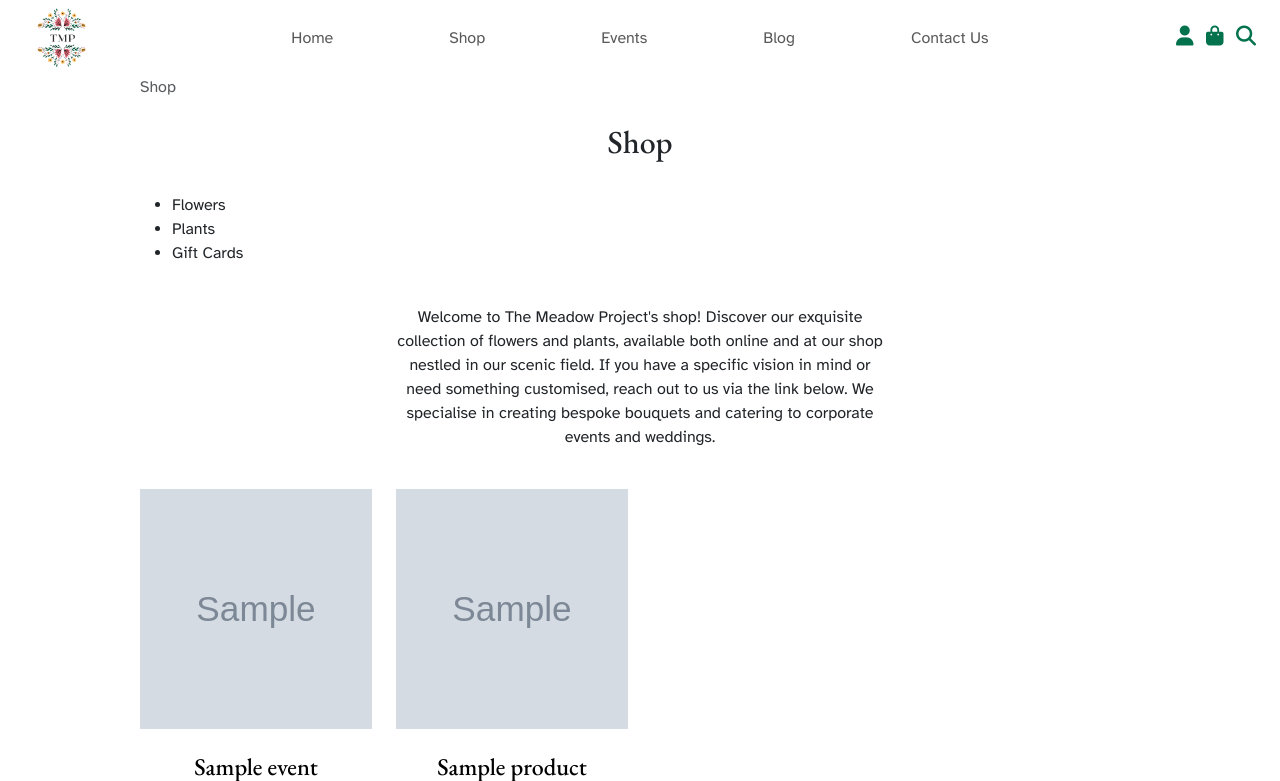
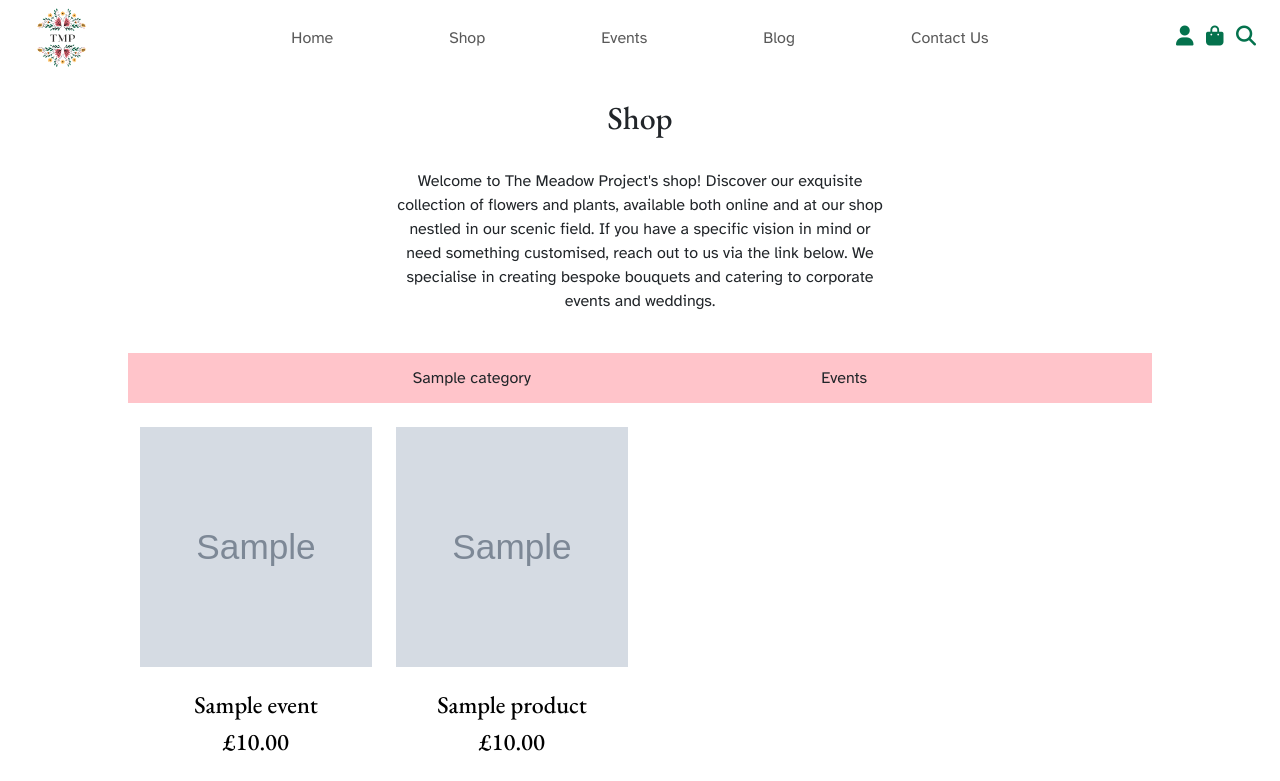
Before and after one commit to kosamad/the-meadow-project, a Django app: page /shop/ in a window 1280 px wide. Shown: the top 781 px of the page. After the commit the page ends 751 px from the top, so only its background shows below. Run offline with Django 3.2, Linux system fonts and the light colour scheme; tables that the repository leaves empty hold one stand-in row (values such as "Sample post"); grey boxes marked "Sample" are stand-in pictures; some libraries are stand-ins or nearby versions.

Commit message:
Shop sub nav menu auto generated and formatted.

```diff
--- a/shop/templates/shop/shop.html
+++ b/shop/templates/shop/shop.html
@@ -11,38 +11,14 @@
 
 {% block content %}
 <div class="container">
-    <row class="mt-4 mb-4">
-        <nav aria-label="breadcrumb">
-            <ol class="breadcrumb">
-              <li class="breadcrumb-item active" aria-current="page">Shop</li>
-            </ol>
-          </nav>
-    </row>
 
+    <!-- Page Title - Shop -->
     <div class="row mt-4 mb-4">
         <div class="col-12 text-center">
             <h2>Shop</h2>
         </div>
     </div>
-
-    <div class="row">
-        <div class="col-8">
-            <!-- use filter function/ for loop on categories of products to render the options and display here -->
-            <ul>
-                <li class="nav-item">
-                    <a href="{% url 'home' %}" class="nav-link main-logo-link">Flowers</a>
-                </li>
-                <li class="nav-item">
-                    <a href="#" class="nav-link">Plants</a>
-                </li>
-                <li class="nav-item">
-                    <a href="#" class="nav-link">Gift Cards</a>
-                </li>
-            </ul>
-        </div>
-
-    </div>
-
+    <!-- Introduction -->
     <div class="row text-center align-items-center justify-content-center mt-4 mb-4">
         <div class="col-12 col-md-9 col-lg-6">
             <p>
@@ -51,6 +27,22 @@
                 you have a specific vision in mind or need something customised, reach out to us via the link below. We
                 specialise in creating bespoke bouquets and catering to corporate events and weddings.
             </p>
+        </div>
+    </div>
+    <!-- Sub Nav menu for user product filtering -->
+    <div class="row justify-content-center bg-sub-menu mb-4 mt-4 align-items-center">
+        <div class="col-9">
+            <ul class="list-inline list-unstyled d-flex justify-content-around align-items-center mt-2 mb-2">
+                {% for category in categories %}
+                <li class="list-inline-item nav-item">
+                    <a href="{% url 'shop' %}?category={{ category.name|urlencode }}"
+                        class="nav-link">{{ category.friendly_name }}</a>
+                </li>
+                {% endfor %}
+                <li class="nav-item list-inline-item">
+                    <a href="{% url 'shop' %}?category=event" class="nav-link">Events</a>
+                </li>
+            </ul>
         </div>
     </div>
 
--- a/shop/views.py
+++ b/shop/views.py
@@ -1,4 +1,4 @@
-from django.shortcuts import render, get_object_or_404, reverse
+from django.shortcuts import render, get_object_or_404, reverse, redirect
 from django.contrib import messages
 from django.db.models import Q
 from products.models import Category, Product
--- a/static/css/base.css
+++ b/static/css/base.css
@@ -188,6 +188,9 @@ color: #04724d;}
     object-position: center;
 }
 
+.bg-sub-menu{ background-color: #ffc4ca;
+padding: 0.5%;}
+
 
 /* Media Queries */
 
```
